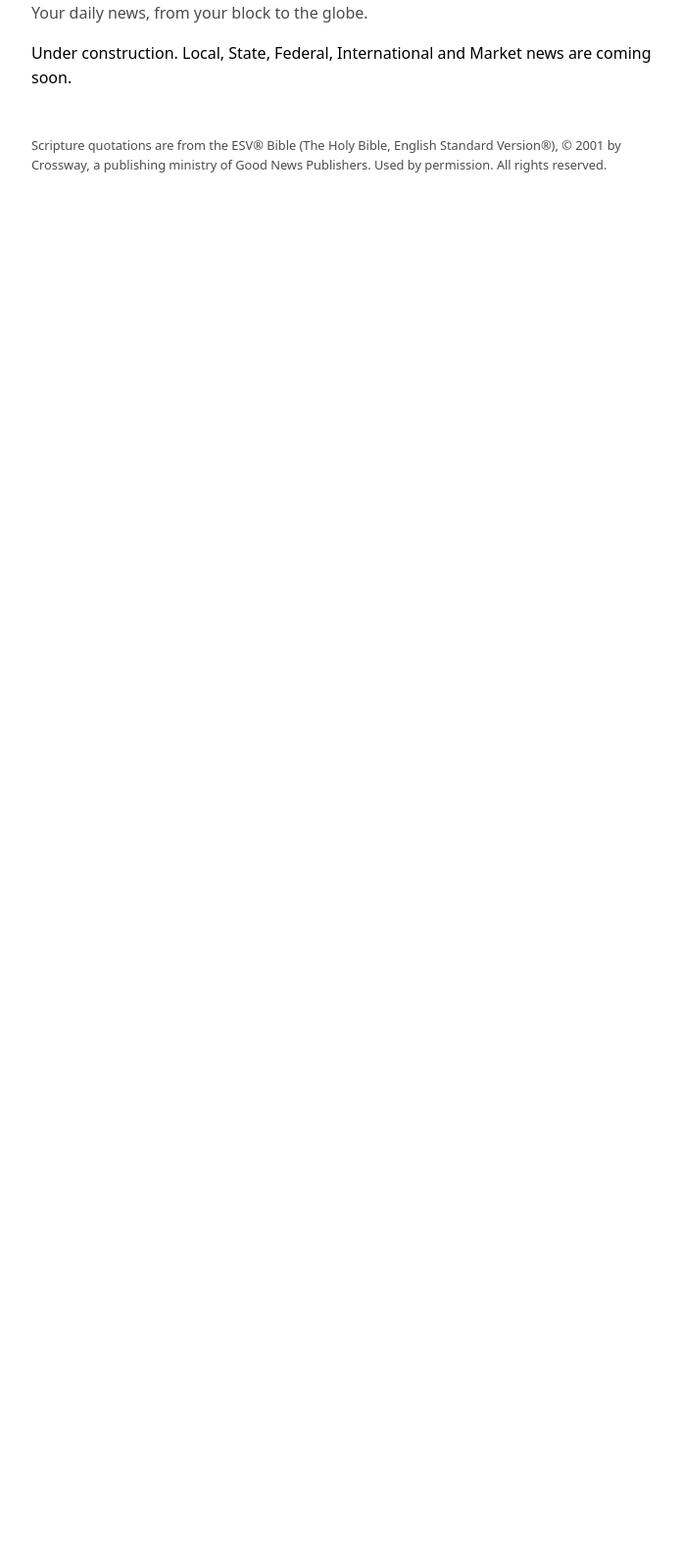
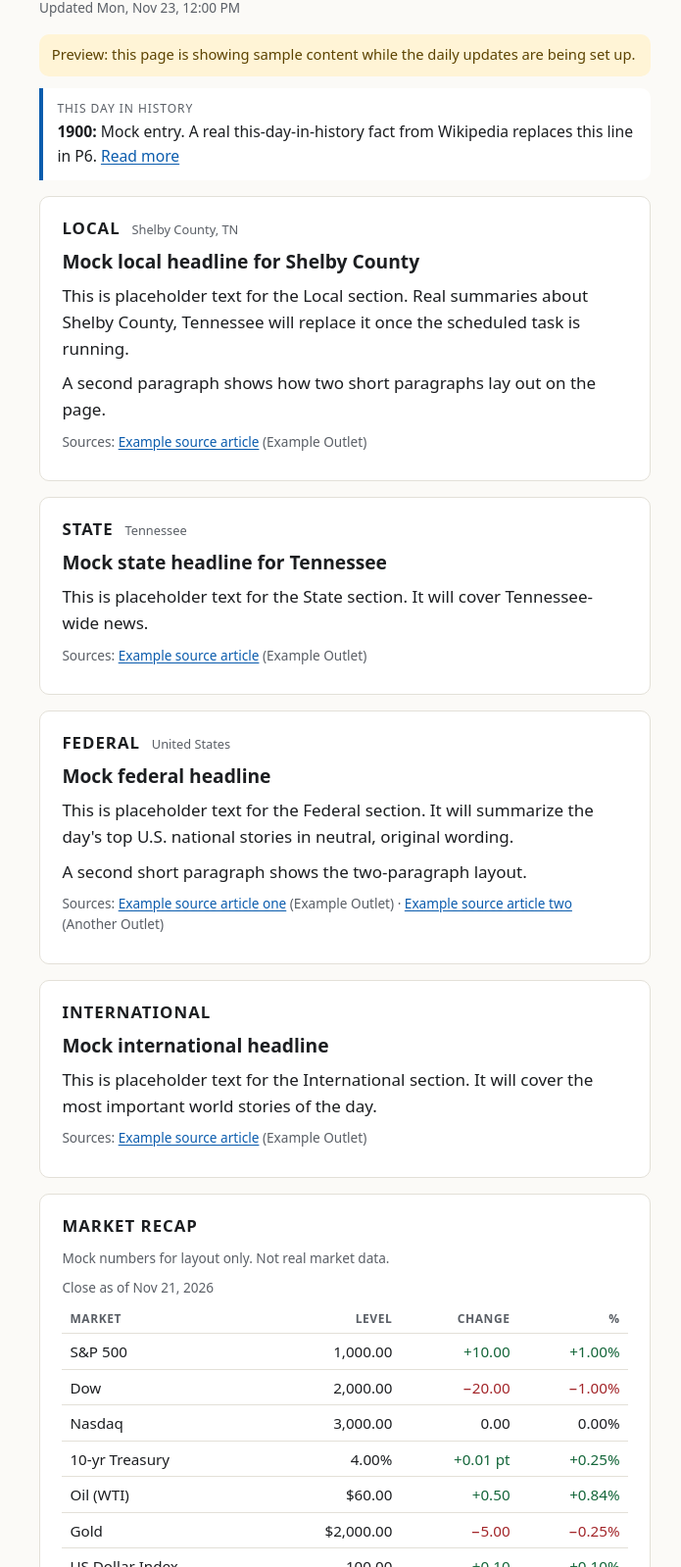
Before and after one commit to Block-to-Globe/News-Compiler, a plain HTML site: page index.html in a window 1280 px wide. Shown: the part 122-1721 px from the top of the page at 98% size, without its empty margins (288-983 px from the left). Before the commit the page ends 800 px from the top, so only its background shows below. Drawn offline with Linux system fonts and the light colour scheme.

Commit message:
P2: UI shell rendering the four data files with per-block states
- index.html, assets/style.css, assets/app.js (vanilla, relative paths)
- history line, Local/State/Federal/International, Market recap, ESV verse
- each block loads its own file; missing or malformed data only affects that block
- stale banner (>26h), sample-data banner, dark mode, skeleton loaders
- history falls back to Wikipedia On This Day, then a built-in line
- scripture shows reference + esv.org link when text is missing or mismatched
- market table fits down to 320px

Co-Authored-By: Claude Sonnet 5.5 <noreply@anthropic.com>

```diff
--- /dev/null
+++ b/assets/app.js
@@ -0,0 +1,335 @@
+/* Block to Globe: loads four data files independently and renders each block.
+   A missing or malformed file only affects its own block. Relative paths only. */
+(function () {
+  'use strict';
+
+  var STALE_MS = 26 * 60 * 60 * 1000;
+  var SECTIONS = ['local', 'state', 'federal', 'international'];
+
+  // ---------- helpers ----------
+
+  function $(id) { return document.getElementById(id); }
+
+  function el(tag, cls, text) {
+    var n = document.createElement(tag);
+    if (cls) n.className = cls;
+    if (text != null) n.textContent = text;
+    return n;
+  }
+
+  function isStr(v) { return typeof v === 'string' && v.trim().length > 0; }
+  function isNum(v) { return typeof v === 'number' && isFinite(v); }
+  function isHttps(u) { return typeof u === 'string' && /^https:\/\/[^\s]+$/i.test(u); }
+
+  function getJSON(path) {
+    return fetch(path, { cache: 'no-cache' }).then(function (r) {
+      if (!r.ok) throw new Error(path + ' ' + r.status);
+      return r.json();
+    });
+  }
+
+  // Resolve to {ok:true, data} or {ok:false} so one failure never rejects the rest.
+  function load(path) {
+    return getJSON(path).then(
+      function (data) { return { ok: true, data: data }; },
+      function () { return { ok: false }; }
+    );
+  }
+
+  function setBlock(root, state, nodes) {
+    root.setAttribute('data-state', state);
+    var content = root.querySelector('.content');
+    while (content.firstChild) content.removeChild(content.firstChild);
+    (nodes || []).forEach(function (n) { content.appendChild(n); });
+  }
+
+  function failBlock(root, msg) {
+    setBlock(root, 'error', [el('p', 'fallback', msg || "Couldn't load this section right now.")]);
+  }
+
+  function localDateStr(d) {
+    function p(n) { return (n < 10 ? '0' : '') + n; }
+    return d.getFullYear() + '-' + p(d.getMonth() + 1) + '-' + p(d.getDate());
+  }
+
+  // "2026-11-21" -> "Nov 21, 2026" without timezone shifts.
+  function prettyDate(ymd) {
+    var m = /^(\d{4})-(\d{2})-(\d{2})$/.exec(ymd || '');
+    if (!m) return ymd || '';
+    var names = ['Jan', 'Feb', 'Mar', 'Apr', 'May', 'Jun', 'Jul', 'Aug', 'Sep', 'Oct', 'Nov', 'Dec'];
+    var mo = names[parseInt(m[2], 10) - 1];
+    return mo ? mo + ' ' + parseInt(m[3], 10) + ', ' + m[1] : ymd;
+  }
+
+  function sourcesEl(sources) {
+    var good = (sources || []).filter(function (s) { return s && isStr(s.title) && isHttps(s.url); });
+    if (!good.length) return null;
+    var p = el('p', 'sources');
+    p.appendChild(document.createTextNode('Sources: '));
+    var ul = el('ul');
+    good.forEach(function (s) {
+      var li = el('li');
+      var a = el('a', null, s.title);
+      a.href = s.url;
+      a.rel = 'noopener noreferrer';
+      a.target = '_blank';
+      li.appendChild(a);
+      if (isStr(s.outlet)) li.appendChild(document.createTextNode(' (' + s.outlet + ')'));
+      ul.appendChild(li);
+    });
+    p.appendChild(ul);
+    return p;
+  }
+
+  function validBody(b) {
+    return Array.isArray(b) && b.length > 0 && b.every(isStr);
+  }
+
+  // ---------- news sections ----------
+
+  function renderSection(key, sec) {
+    var root = $('sec-' + key);
+    if (!sec || !isStr(sec.headline) || !validBody(sec.body)) {
+      failBlock(root);
+      return;
+    }
+    var h3 = el('h3', null, sec.headline);
+    if (sec.quiet === true) h3.appendChild(el('span', 'quiet-tag', 'Quiet day'));
+    var nodes = [h3];
+    sec.body.forEach(function (t) { nodes.push(el('p', null, t)); });
+    var src = sourcesEl(sec.sources);
+    if (src) nodes.push(src);
+    setBlock(root, 'ok', nodes);
+  }
+
+  // ---------- market ----------
+
+  function fmtNum(n, digits) {
+    return n.toLocaleString(undefined, { minimumFractionDigits: digits, maximumFractionDigits: digits });
+  }
+
+  function fmtValue(item) {
+    switch (item.unit) {
+      case 'percent': return fmtNum(item.value, 2) + '%';
+      case 'usd': return '$' + fmtNum(item.value, 2);
+      default: return fmtNum(item.value, 2);
+    }
+  }
+
+  function fmtChange(n, suffix) {
+    var sign = n > 0 ? '+' : (n < 0 ? '−' : '');
+    return sign + fmtNum(Math.abs(n), 2) + (suffix || '');
+  }
+
+  function marketTable(m) {
+    var items = (m && Array.isArray(m.items) ? m.items : []).filter(function (i) {
+      return i && isStr(i.label) && isNum(i.value) && isNum(i.change) && isNum(i.changePct);
+    });
+    if (!items.length || !isStr(m.asOf)) return null;
+
+    var wrap = el('div', 'market-table-wrap');
+    var table = el('table', 'market-table');
+    table.appendChild(el('caption', null, 'Close as of ' + prettyDate(m.asOf)));
+    var thead = el('thead');
+    var hr = el('tr');
+    ['Market', 'Level', 'Change', '%'].forEach(function (h, idx) {
+      var th = el('th', null, h);
+      th.scope = 'col';
+      hr.appendChild(th);
+    });
+    thead.appendChild(hr);
+    table.appendChild(thead);
+
+    var tbody = el('tbody');
+    items.forEach(function (i) {
+      var tr = el('tr');
+      var th = el('th', null, i.label);
+      th.scope = 'row';
+      tr.appendChild(th);
+      tr.appendChild(el('td', null, fmtValue(i)));
+      var dir = i.change > 0 ? 'up' : (i.change < 0 ? 'down' : '');
+      var chg = i.unit === 'percent' ? fmtChange(i.change, ' pt') : fmtChange(i.change);
+      tr.appendChild(el('td', dir, chg));
+      tr.appendChild(el('td', dir, fmtChange(i.changePct, '%')));
+      tbody.appendChild(tr);
+    });
+    table.appendChild(tbody);
+    wrap.appendChild(table);
+    return wrap;
+  }
+
+  function renderMarket(marketRes, digestRes) {
+    var root = $('sec-market');
+    var nodes = [];
+
+    var m = marketRes.ok ? marketRes.data : null;
+    var table = m ? marketTable(m) : null;
+    if (m && table && isStr(m.note)) nodes.push(el('p', 'market-note', m.note));
+    if (table) nodes.push(table);
+
+    var narr = digestRes.ok && digestRes.data && digestRes.data.sections
+      ? digestRes.data.sections.market : null;
+    var narrOk = narr && validBody(narr.body);
+    if (narrOk) {
+      narr.body.forEach(function (t) { nodes.push(el('p', null, t)); });
+      var src = sourcesEl(narr.sources);
+      if (src) nodes.push(src);
+    }
+
+    if (!table && !narrOk) { failBlock(root); return; }
+    if (!table) nodes.unshift(el('p', 'fallback', "Today's numbers aren't available right now."));
+    if (!narrOk) nodes.push(el('p', 'fallback', "The written recap isn't available right now."));
+    setBlock(root, table && narrOk ? 'ok' : 'partial', nodes);
+  }
+
+  // ---------- scripture ----------
+
+  function esvLink(ref) {
+    if (!/^[1-3]?\s?[A-Za-z][A-Za-z ]*\s\d+(:\d+(-\d+)?)?$/.test(ref)) return null;
+    return 'https://www.esv.org/' + encodeURIComponent(ref).replace(/%20/g, '+') + '/';
+  }
+
+  function renderScripture(scrRes, digestRes) {
+    var root = $('sec-scripture');
+    var dScr = digestRes.ok && digestRes.data ? digestRes.data.scripture : null;
+    var dRef = dScr && isStr(dScr.reference) ? dScr.reference : null;
+    var s = scrRes.ok ? scrRes.data : null;
+
+    var textOk = s && isStr(s.text) && isStr(s.reference) && (!dRef || s.reference === dRef);
+
+    var nodes = [];
+    if (textOk) {
+      var bq = el('blockquote', null, s.text);
+      nodes.push(bq);
+      nodes.push(el('cite', null, '— ' + s.reference + ' (ESV)'));
+    } else if (dRef) {
+      // Text missing or doesn't match today's reference: show the reference with a link.
+      var p = el('p', 'fallback', "Today's verse: " + dRef + ' (ESV). ');
+      var link = esvLink(dRef);
+      if (link) {
+        var a = el('a', null, 'Read it at esv.org');
+        a.href = link; a.rel = 'noopener noreferrer'; a.target = '_blank';
+        p.appendChild(a);
+      }
+      nodes.push(p);
+    } else if (s && isStr(s.text) && isStr(s.reference)) {
+      nodes.push(el('blockquote', null, s.text));
+      nodes.push(el('cite', null, '— ' + s.reference + ' (ESV)'));
+    } else {
+      failBlock(root, "Today's verse isn't available right now.");
+      return;
+    }
+    if (dScr && isStr(dScr.why)) nodes.push(el('p', 'why', dScr.why));
+    setBlock(root, 'ok', nodes);
+  }
+
+  // ---------- history ----------
+
+  var BUILT_IN_HISTORY = {
+    label: 'Every day is part of history. Check back tomorrow for a new look at this date.',
+    plain: true
+  };
+
+  function renderHistory(entry) {
+    var root = $('history');
+    var nodes = [el('span', 'label', 'This day in history')];
+    var p = el('p');
+    p.style.margin = '0';
+    if (entry.plain) {
+      p.textContent = entry.label;
+    } else {
+      p.appendChild(el('span', 'year', entry.year + ': '));
+      p.appendChild(document.createTextNode(entry.text));
+      if (isHttps(entry.url)) {
+        p.appendChild(document.createTextNode(' '));
+        var a = el('a', null, 'Read more');
+        a.href = entry.url; a.rel = 'noopener noreferrer'; a.target = '_blank';
+        p.appendChild(a);
+      }
+    }
+    nodes.push(p);
+    setBlock(root, 'ok', nodes);
+  }
+
+  function validHistory(h) {
+    return h && isStr(h.text) && isNum(h.year) && h.date === localDateStr(new Date());
+  }
+
+  var GRIM = /massacre|killed|kills|terror|bomb|execut|assassinat|genocide|murder|shot dead|dies|died|death/i;
+
+  function wikiFallback() {
+    var d = new Date();
+    function p(n) { return (n < 10 ? '0' : '') + n; }
+    var url = 'https://en.wikipedia.org/api/rest_v1/feed/onthisday/selected/' + p(d.getMonth() + 1) + '/' + p(d.getDate());
+    var ctl = typeof AbortController === 'function' ? new AbortController() : null;
+    var timer = setTimeout(function () { if (ctl) ctl.abort(); }, 3000);
+    var race = new Promise(function (_, rej) { setTimeout(function () { rej(new Error('timeout')); }, 3000); });
+    var req = fetch(url, { signal: ctl ? ctl.signal : undefined })
+      .then(function (r) { if (!r.ok) throw new Error('wiki ' + r.status); return r.json(); })
+      .then(function (j) {
+        clearTimeout(timer);
+        var list = (j.selected || []).filter(function (e) {
+          return e && isStr(e.text) && isNum(e.year) && !GRIM.test(e.text);
+        });
+        if (!list.length) throw new Error('no entries');
+        var e = list[0];
+        var page = e.pages && e.pages[0] && e.pages[0].content_urls && e.pages[0].content_urls.desktop;
+        return { year: e.year, text: e.text, url: page && page.page };
+      });
+    return Promise.race([req, race]);
+  }
+
+  function runHistory(res) {
+    if (res.ok && validHistory(res.data)) { renderHistory(res.data); return; }
+    wikiFallback().then(renderHistory, function () { renderHistory(BUILT_IN_HISTORY); });
+  }
+
+  // ---------- header / banners ----------
+
+  function renderMeta(digestRes) {
+    var updated = $('updated');
+    var banners = $('banners');
+    while (banners.firstChild) banners.removeChild(banners.firstChild);
+    updated.textContent = '';
+
+    var d = digestRes.ok ? digestRes.data : null;
+    var when = d && isStr(d.generatedAt) ? new Date(d.generatedAt) : null;
+    if (when && !isNaN(when.getTime())) {
+      updated.textContent = 'Updated ' + when.toLocaleString(undefined, {
+        weekday: 'short', month: 'short', day: 'numeric', hour: 'numeric', minute: '2-digit'
+      });
+      if (Date.now() - when.getTime() > STALE_MS) {
+        banners.appendChild(el('p', 'banner', "Heads up: today's news hasn't updated yet. You're seeing the last good version."));
+      }
+    }
+    if (d && d.mock === true) {
+      banners.appendChild(el('p', 'banner', 'Preview: this page is showing sample content while the daily updates are being set up.'));
+    }
+  }
+
+  // ---------- go ----------
+
+  function init() {
+    var files = {
+      digest: load('data/digest.json'),
+      market: load('data/market.json'),
+      scripture: load('data/scripture.json'),
+      history: load('data/history.json')
+    };
+
+    files.digest.then(function (res) {
+      renderMeta(res);
+      SECTIONS.forEach(function (key) {
+        var sec = res.ok && res.data && res.data.sections ? res.data.sections[key] : null;
+        renderSection(key, sec);
+      });
+    });
+
+    Promise.all([files.market, files.digest]).then(function (r) { renderMarket(r[0], r[1]); });
+    Promise.all([files.scripture, files.digest]).then(function (r) { renderScripture(r[0], r[1]); });
+    files.history.then(runHistory);
+  }
+
+  if (document.readyState === 'loading') document.addEventListener('DOMContentLoaded', init);
+  else init();
+})();
--- /dev/null
+++ b/assets/style.css
@@ -0,0 +1,158 @@
+/* Block to Globe. Mobile-first, no external fonts, light/dark via system setting. */
+
+:root {
+  color-scheme: light dark;
+  --bg: #fbfaf7;
+  --surface: #ffffff;
+  --text: #1c1e21;
+  --muted: #5a5f66;
+  --line: #e3e0d8;
+  --accent: #0b5cad;
+  --up: #14663a;
+  --down: #a3262a;
+  --warn-bg: #fff4d6;
+  --warn-text: #5c4300;
+  --skel: #ebe8e0;
+  --radius: 10px;
+}
+
+@media (prefers-color-scheme: dark) {
+  :root {
+    --bg: #121416;
+    --surface: #1b1e21;
+    --text: #e8e9ea;
+    --muted: #a3a8ad;
+    --line: #2d3136;
+    --accent: #7db6f2;
+    --up: #62c98d;
+    --down: #f08a8d;
+    --warn-bg: #3a2f10;
+    --warn-text: #f3deaa;
+    --skel: #2a2e32;
+  }
+}
+
+* { box-sizing: border-box; }
+
+html { -webkit-text-size-adjust: 100%; }
+
+body {
+  margin: 0 auto;
+  max-width: 42rem;
+  padding: 1rem 1rem 3rem;
+  background: var(--bg);
+  color: var(--text);
+  font: 1.0625rem/1.6 system-ui, -apple-system, "Segoe UI", Roboto, sans-serif;
+}
+
+a { color: var(--accent); text-underline-offset: 2px; }
+a:focus-visible, .skip:focus-visible { outline: 3px solid var(--accent); outline-offset: 2px; border-radius: 2px; }
+
+.skip {
+  position: absolute; left: -999px; top: 0;
+  background: var(--surface); color: var(--text); padding: .5rem .75rem; z-index: 10;
+}
+.skip:focus { left: .5rem; top: .5rem; }
+
+/* Masthead */
+.masthead { padding: 1rem 0 .5rem; }
+.masthead h1 { margin: 0; font-size: 1.9rem; line-height: 1.15; letter-spacing: -.01em; }
+.tag { margin: .2rem 0 0; color: var(--muted); }
+.updated { margin: .4rem 0 0; font-size: .85rem; color: var(--muted); min-height: 1.2em; }
+
+/* Banners */
+.banners:empty { display: none; }
+.banner {
+  margin: .5rem 0;
+  padding: .6rem .8rem;
+  border-radius: var(--radius);
+  background: var(--warn-bg);
+  color: var(--warn-text);
+  font-size: .92rem;
+}
+
+/* History line */
+.history {
+  margin: .75rem 0 1rem;
+  padding: .7rem .9rem;
+  border-left: 4px solid var(--accent);
+  background: var(--surface);
+  border-radius: 0 var(--radius) var(--radius) 0;
+  font-size: .98rem;
+}
+.history .label { display: block; font-size: .75rem; text-transform: uppercase; letter-spacing: .08em; color: var(--muted); margin-bottom: .15rem; }
+.history .year { font-weight: 700; }
+
+/* Blocks */
+.block {
+  margin: 1rem 0;
+  padding: 1rem 1.1rem 1.1rem;
+  background: var(--surface);
+  border: 1px solid var(--line);
+  border-radius: var(--radius);
+}
+.block h2 { margin: 0 0 .5rem; font-size: 1.05rem; text-transform: uppercase; letter-spacing: .06em; }
+.block .where { margin-left: .4rem; font-size: .8rem; text-transform: none; letter-spacing: 0; font-weight: 400; color: var(--muted); }
+.block h3 { margin: 0 0 .4rem; font-size: 1.2rem; line-height: 1.3; }
+.block p { margin: .5rem 0; }
+
+.quiet-tag {
+  display: inline-block; margin-left: .4rem; padding: 0 .45rem;
+  font-size: .72rem; font-weight: 600; text-transform: uppercase; letter-spacing: .05em;
+  color: var(--muted); border: 1px solid var(--line); border-radius: 99px; vertical-align: middle;
+}
+
+.sources { margin: .7rem 0 0; font-size: .85rem; color: var(--muted); }
+.sources ul { display: inline; margin: 0; padding: 0; list-style: none; }
+.sources li { display: inline; }
+.sources li + li::before { content: " \00b7  "; }
+
+.fallback { color: var(--muted); font-style: italic; margin: .25rem 0; }
+
+/* Market */
+.market-table-wrap { overflow-x: auto; margin: .25rem 0 .75rem; }
+.market-table { width: 100%; border-collapse: collapse; font-size: .95rem; font-variant-numeric: tabular-nums; }
+.market-table caption { text-align: left; font-size: .85rem; color: var(--muted); padding-bottom: .35rem; }
+.market-table th, .market-table td { padding: .35rem .5rem; border-bottom: 1px solid var(--line); text-align: right; white-space: nowrap; }
+.market-table th:first-child, .market-table td:first-child { text-align: left; }
+.market-table thead th { font-size: .75rem; text-transform: uppercase; letter-spacing: .05em; color: var(--muted); font-weight: 600; }
+.market-table tbody th { font-weight: 500; }
+@media (max-width: 30rem) {
+  .market-table { font-size: .85rem; }
+  .market-table th, .market-table td { padding: .35rem .25rem; }
+  .market-table tbody th { white-space: normal; }
+  .market-table thead th { letter-spacing: 0; }
+}
+@media (max-width: 24rem) {
+  .market-table { font-size: .78rem; }
+  .market-table th, .market-table td { padding: .3rem .15rem; }
+}
+.up { color: var(--up); }
+.down { color: var(--down); }
+.market-note { font-size: .85rem; color: var(--muted); margin: .25rem 0 .5rem; }
+
+/* Scripture */
+.scripture blockquote { margin: .25rem 0; padding: 0; font-size: 1.15rem; font-family: Georgia, "Times New Roman", serif; line-height: 1.55; }
+.scripture cite { display: block; margin-top: .4rem; font-style: normal; font-size: .9rem; color: var(--muted); }
+.scripture .why { margin: .6rem 0 0; font-size: .9rem; color: var(--muted); }
+
+/* Loading skeletons */
+.skeleton span {
+  display: block; height: .9rem; margin: .6rem 0; border-radius: 4px; background: var(--skel);
+  animation: pulse 1.4s ease-in-out infinite;
+}
+.skeleton span:nth-child(2) { width: 92%; }
+.skeleton span:nth-child(3) { width: 70%; }
+@keyframes pulse { 50% { opacity: .45; } }
+@media (prefers-reduced-motion: reduce) { .skeleton span { animation: none; } }
+
+/* Footer */
+.footer { margin-top: 2rem; padding-top: 1rem; border-top: 1px solid var(--line); font-size: .8rem; color: var(--muted); }
+.footer p { margin: .5rem 0; }
+.noscript { color: var(--muted); }
+
+@media (min-width: 40rem) {
+  body { padding: 1.5rem 1.5rem 4rem; }
+  .masthead h1 { font-size: 2.3rem; }
+  .block { padding: 1.2rem 1.4rem 1.3rem; }
+}
--- a/index.html
+++ b/index.html
@@ -3,23 +3,65 @@
 <head>
 <meta charset="utf-8">
 <meta name="viewport" content="width=device-width, initial-scale=1">
+<meta name="color-scheme" content="light dark">
+<meta name="description" content="Block to Globe: a short daily news digest, from your block to the globe.">
 <title>Block to Globe</title>
-<style>
-  :root { color-scheme: light dark; }
-  body { font-family: system-ui, -apple-system, "Segoe UI", sans-serif; max-width: 40rem; margin: 0 auto; padding: 3rem 1.25rem; line-height: 1.55; }
-  h1 { margin-bottom: .25rem; }
-  .tag { opacity: .7; margin-top: 0; }
-  footer { margin-top: 3rem; font-size: .8rem; opacity: .7; }
-</style>
+<link rel="stylesheet" href="assets/style.css">
 </head>
 <body>
-<main>
+<a class="skip" href="#main">Skip to the news</a>
+
+<header class="masthead">
   <h1>Block to Globe</h1>
   <p class="tag">Your daily news, from your block to the globe.</p>
-  <p>Under construction. Local, State, Federal, International and Market news are coming soon.</p>
+  <p class="updated" id="updated" aria-live="polite"></p>
+</header>
+
+<div id="banners" class="banners" role="status" aria-live="polite"></div>
+
+<aside class="history" id="history" data-state="loading" aria-label="This day in history">
+  <div class="content"><div class="skeleton" aria-hidden="true"><span></span><span></span></div></div>
+</aside>
+
+<main id="main">
+  <section class="block" id="sec-local" data-state="loading" aria-labelledby="h-local">
+    <h2 id="h-local">Local <span class="where">Shelby County, TN</span></h2>
+    <div class="content"><div class="skeleton" aria-hidden="true"><span></span><span></span><span></span></div></div>
+  </section>
+
+  <section class="block" id="sec-state" data-state="loading" aria-labelledby="h-state">
+    <h2 id="h-state">State <span class="where">Tennessee</span></h2>
+    <div class="content"><div class="skeleton" aria-hidden="true"><span></span><span></span><span></span></div></div>
+  </section>
+
+  <section class="block" id="sec-federal" data-state="loading" aria-labelledby="h-federal">
+    <h2 id="h-federal">Federal <span class="where">United States</span></h2>
+    <div class="content"><div class="skeleton" aria-hidden="true"><span></span><span></span><span></span></div></div>
+  </section>
+
+  <section class="block" id="sec-international" data-state="loading" aria-labelledby="h-international">
+    <h2 id="h-international">International</h2>
+    <div class="content"><div class="skeleton" aria-hidden="true"><span></span><span></span><span></span></div></div>
+  </section>
+
+  <section class="block" id="sec-market" data-state="loading" aria-labelledby="h-market">
+    <h2 id="h-market">Market recap</h2>
+    <div class="content"><div class="skeleton" aria-hidden="true"><span></span><span></span><span></span></div></div>
+  </section>
+
+  <section class="block scripture" id="sec-scripture" data-state="loading" aria-labelledby="h-scripture">
+    <h2 id="h-scripture">Scripture</h2>
+    <div class="content"><div class="skeleton" aria-hidden="true"><span></span><span></span></div></div>
+  </section>
 </main>
-<footer>
-  <p>Scripture quotations are from the ESV® Bible (The Holy Bible, English Standard Version®), © 2001 by Crossway, a publishing ministry of Good News Publishers. Used by permission. All rights reserved.</p>
+
+<noscript><p class="noscript">This page needs JavaScript to show the day's news.</p></noscript>
+
+<footer class="footer">
+  <p class="esv">Scripture quotations are from the ESV® Bible (The Holy Bible, English Standard Version®), © 2001 by Crossway, a publishing ministry of Good News Publishers. Used by permission. All rights reserved.</p>
+  <p>Market figures are for information only and are not investment advice. News summaries are written in original wording; follow the source links for the full stories.</p>
 </footer>
+
+<script src="assets/app.js" defer></script>
 </body>
 </html>
```
Also changed, not shown: 1 other file.
